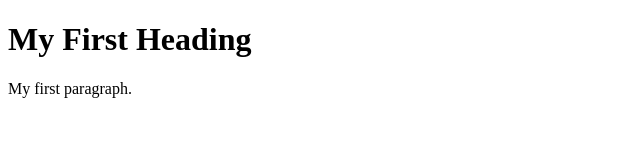
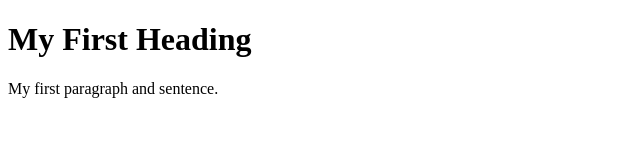
Before and after one commit to mlamb18/git-demo, a plain HTML site: page index.html in a window 1280 px wide. Shown: the whole page, without its empty margins (0-640 px from the left). Drawn offline with Linux system fonts and the light colour scheme.

Commit message:
A few more changes

```diff
--- a/index.html
+++ b/index.html
@@ -3,7 +3,7 @@
 <body>
 
 <h1>My First Heading</h1>
-<p>My first paragraph.</p>
+<p>My first paragraph and sentence.</p>
 
 </body>
 </html>
```
Also changed, not shown: 1 other file.
